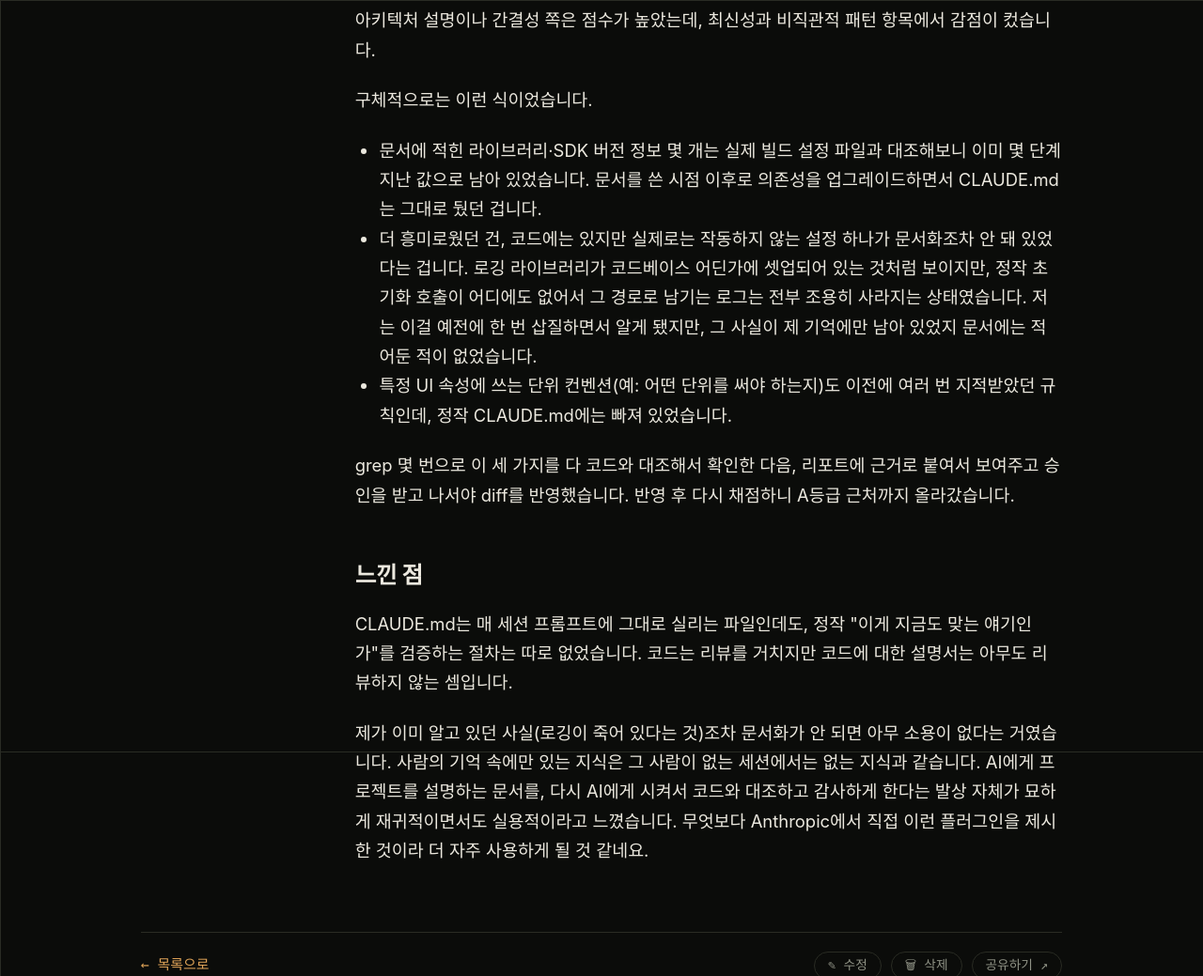
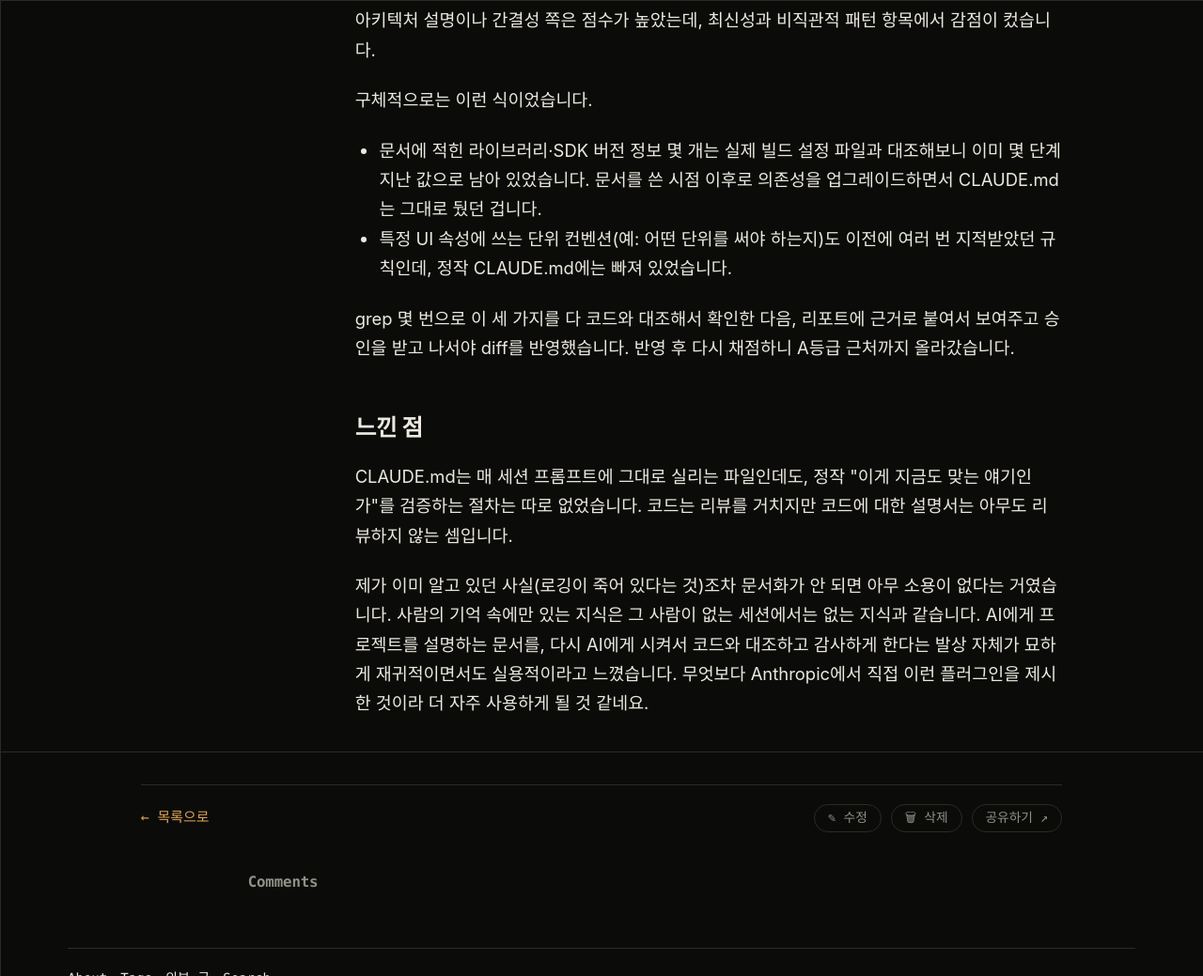
Before and after one commit to dltmddyd321/dltmddyd321.github.io, an Astro site: page /posts/claude-md-aging-check in a window 1280 px wide. Shown: the part 2400-3439 px from the top of the page at 94% size. Built offline with nearby package versions, Linux system fonts and the light colour scheme; Astro itself is replaced by a stand-in of ours; some packages are replaced by stand-ins of ours; a web font is replaced by a local one.

Commit message:
fix: update post "CLAUDE.md도 리팩터링이 필요하다"

```diff
--- a/src/content/posts/claude-md-aging-check.md
+++ b/src/content/posts/claude-md-aging-check.md
@@ -61,7 +61,6 @@ Claude Code를 쓰다 보면 프로젝트 루트에 `CLAUDE.md`라는 파일을
 구체적으로는 이런 식이었습니다.
 
 - 문서에 적힌 라이브러리·SDK 버전 정보 몇 개는 실제 빌드 설정 파일과 대조해보니 이미 몇 단계 지난 값으로 남아 있었습니다. 문서를 쓴 시점 이후로 의존성을 업그레이드하면서 CLAUDE.md는 그대로 뒀던 겁니다.
-- 더 흥미로웠던 건, 코드에는 있지만 실제로는 작동하지 않는 설정 하나가 문서화조차 안 돼 있었다는 겁니다. 로깅 라이브러리가 코드베이스 어딘가에 셋업되어 있는 것처럼 보이지만, 정작 초기화 호출이 어디에도 없어서 그 경로로 남기는 로그는 전부 조용히 사라지는 상태였습니다. 저는 이걸 예전에 한 번 삽질하면서 알게 됐지만, 그 사실이 제 기억에만 남아 있었지 문서에는 적어둔 적이 없었습니다.
 - 특정 UI 속성에 쓰는 단위 컨벤션(예: 어떤 단위를 써야 하는지)도 이전에 여러 번 지적받았던 규칙인데, 정작 CLAUDE.md에는 빠져 있었습니다.
 
 grep 몇 번으로 이 세 가지를 다 코드와 대조해서 확인한 다음, 리포트에 근거로 붙여서 보여주고 승인을 받고 나서야 diff를 반영했습니다. 반영 후 다시 채점하니 A등급 근처까지 올라갔습니다.
```
